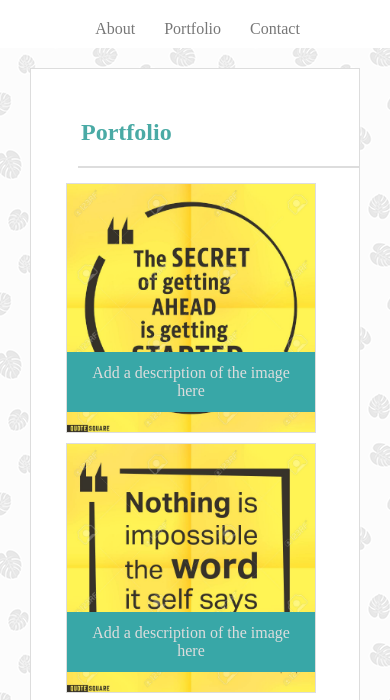
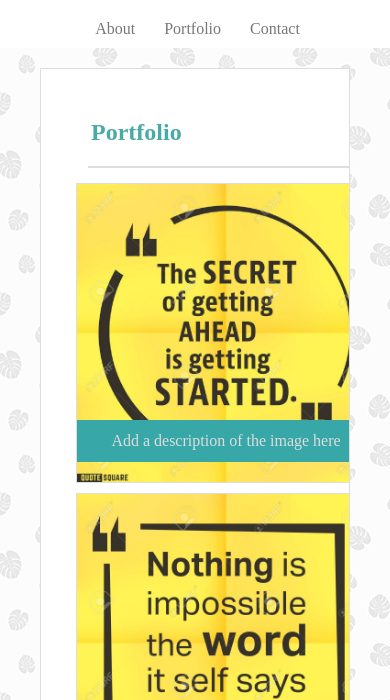
Before and after one commit to melonek/Responsive-Portfolio, a plain HTML site: page portfolio.html in a window 390 px wide. Shown: the part 96-796 px from the top of the page. Drawn offline with Linux system fonts and the light colour scheme.

Commit message:
hopefully final stage

```diff
--- a/assets/css/style.css
+++ b/assets/css/style.css
@@ -299,6 +299,25 @@ input[type="submit"]:hover {
   }
 }
 @media only screen and (max-width: 980px) {
+  .flexcontainer2 {
+    margin-right: 40px;
+    margin-left: 40px;
+    padding: 30px;
+    display: flex;
+    flex-direction: column;
+    justify-content: center;
+    flex-wrap: wrap;
+    align-items: stretch;
+    height: 100%;
+    width: auto;
+    margin-bottom: 100px;
+  }
+  div.gallery {
+    width: 300px;
+    height: 300px;
+  }
+  div.desc {
+    width: 100%;
   }
 
   footer {
@@ -306,3 +325,4 @@ footer {
     position: absolute;
     margin-bottom: -100px;
   }
+}
```
Lines whose indentation alone changed are shown as unchanged.
